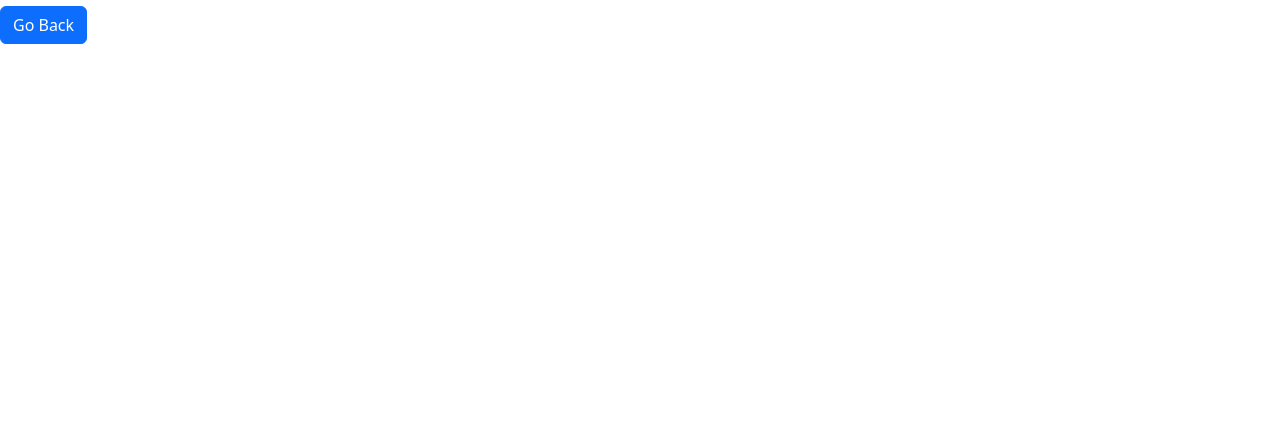
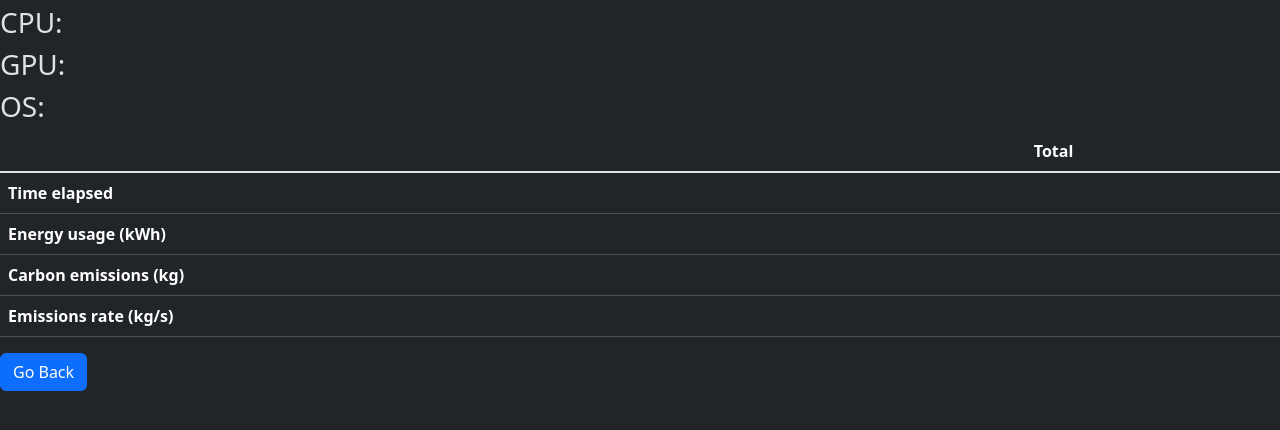
Before and after one commit to fxl271/turbo-broccoli, a Flask app: page /results in a window 1280 px wide. Shown: the part 96-526 px from the top of the page. Run offline with Flask 3, Linux system fonts and the light colour scheme; lists and menus that the app fills with data are empty.

Commit message:
put a table on the results page

```diff
--- a/frontEnd/app.py
+++ b/frontEnd/app.py
@@ -1,4 +1,5 @@
-from flask import Flask, render_template, request
+import sys
+from flask import Flask, Response, render_template, request, redirect, stream_with_context, url_for
 from backend import *
 
 app = Flask(__name__)
@@ -15,10 +16,16 @@
 
         mlInstance = MLThing(modelTag, datasetTag, 5)
         print(mlInstance.params)
+        return render_template('results.html', model=modelTag, dataset=datasetTag, parameters=mlInstance.params)
 
     return render_template('homepage.html')
 
-
+# @app.route("/output")
+# def output():
+#     def get_stdout():
+#         for i in range(10):
+#             yield str(i)
+#     return Response(get_stdout(), mimetype="text/event-stream")
 
 # http://127.0.0.1:5000/results?model=model_name&dataset=mydata&parameters=11
 @app.route("/results", methods=['GET'])
--- a/frontEnd/templates/results.html
+++ b/frontEnd/templates/results.html
@@ -9,13 +9,52 @@
         integrity="sha384-T3c6CoIi6uLrA9TneNEoa7RxnatzjcDSCmG1MXxSR1GAsXEV/Dwwykc2MPK8M2HN" crossorigin="anonymous">
 </head>
 
-<body>
-    <h1>Results</h1>
-    <h2>Model: {{ model }}</h2>
-    <a href="http://127.0.0.1:5000" class="btn btn-primary">Go Back</a>
+<body data-bs-theme="dark">
     <script src="https://cdn.jsdelivr.net/npm/bootstrap@5.3.2/dist/js/bootstrap.bundle.min.js"
         integrity="sha384-C6RzsynM9kWDrMNeT87bh95OGNyZPhcTNXj1NW7RuBCsyN/o0jlpcV8Qyq46cDfL"
         crossorigin="anonymous"></script>
+    <h1>Results</h1>
+    <h2>Model: {{ model }}</h2>
+    <h3>CPU: </h3>
+    <h3>GPU: </h3>
+    <h3>OS: </h3>
+    <table class="table table-hover">
+        <thead>
+            <tr>
+                <th scope="col"></th>
+                <th scope="col"></th>
+                <th scope="col"></th>
+                <th scope="col">Total</th>
+            </tr>
+        </thead>
+        <tbody class="table-group-divider">
+            <tr>
+                <th scope="row">Time elapsed</th>
+                <td></td>
+                <td></td>
+                <td></td>
+            </tr>
+            <tr>
+                <th scope="row">Energy usage (kWh)</th>
+                <td></td>
+                <td></td>
+                <td></td>
+            </tr>
+            <tr>
+                <th scope="row">Carbon emissions (kg)</th>
+                <td></td>
+                <td></td>
+                <td></td>
+            </tr>
+            <tr>
+                <th scope="row">Emissions rate (kg/s)</th>
+                <td></td>
+                <td></td>
+                <td></td>
+            </tr>
+        </tbody>
+    </table>
+    <a href="/" class="btn btn-primary">Go Back</a>
 </body>
 
 </html>
```
Also changed, not shown: frontEnd/templates/homepage.html (+7 -0 lines).
